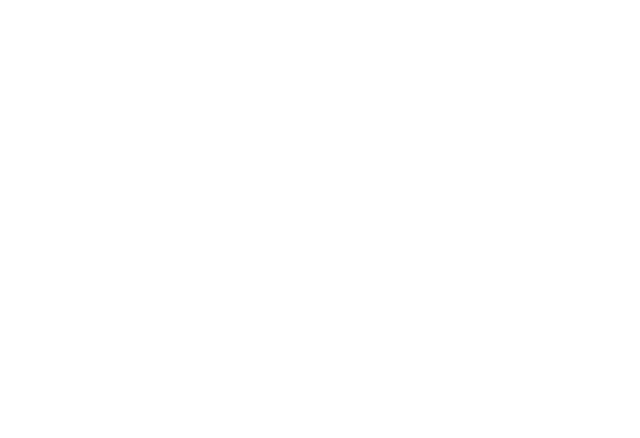
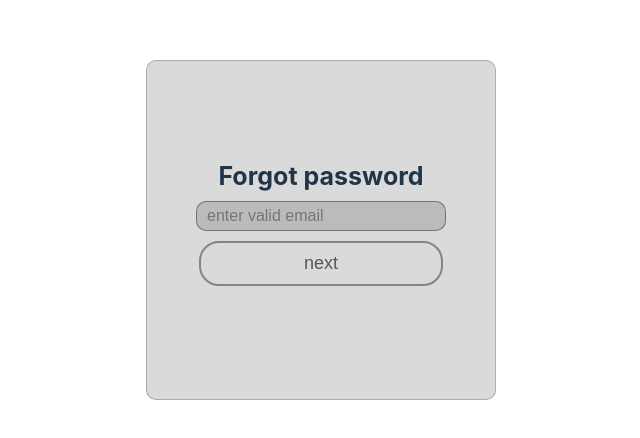
Before and after one commit to Sombhu2022/image_view, a React (Vite) app: page /auth/forgotPassword in a window 1280 px wide. Before the commit this address had no page. Shown: the part 140-578 px from the top of the page, without its empty margins (319-959 px from the left). Built offline with nearby package versions, Linux system fonts and the light colour scheme.

Commit message:
software testing with comment

```diff
--- a/src/App.jsx
+++ b/src/App.jsx
@@ -6,6 +6,9 @@ import Option from './pages/options/Option.jsx'
 import { Toaster } from "react-hot-toast";
 import Login from './pages/auth/login/Login.jsx';
 import Register from './pages/auth/register/register.jsx'
+import ForgotPass from './pages/auth/pass/ForgotPass';
+import Otp from './pages/auth/pass/Otp.jsx';
+import NewPass from './pages/auth/pass/NewPass.jsx';
 
 function App() {
 
@@ -18,6 +21,9 @@ function App() {
         <Route path='/:id' element={<Option/>}/>
         <Route path='/auth/registretion' element={<Register/>}/>
         <Route path='/auth/login' element={<Login/>}/>
+        <Route path='/auth/forgotPassword' element={<ForgotPass/>}/>
+        <Route path='/auth/forgotPassword/otp' element={<Otp/>}/>
+        <Route path='/auth/forgotPassword/newpass' element={<NewPass/>}/>
 
       </Routes>
     </Router>
--- a/src/pages/auth/login/Login.jsx
+++ b/src/pages/auth/login/Login.jsx
@@ -49,6 +49,13 @@ function Login() {
       <input type="email" name="email" id="" placeholder='enter valid Email' onChange={hendleData} />
       <input type="password" name="password" id="" placeholder='enter vaild password ' onChange={hendleData}/>
       <button type='submit'>Log In</button>
+
+      <p>If you loss your password
+         <strong>
+          <Link to={'/auth/forgotPassword'}><span >Forget password</span></Link>
+        </strong>
+      </p>
+      <br />
       <hr />
       <b>If you are not Register  </b>
       <Link to={'/auth/registretion'}><button type=''>Register</button></Link>
--- /dev/null
+++ b/src/pages/auth/pass/ForgotPass.jsx
@@ -0,0 +1,53 @@
+import React, { useState } from 'react'
+import { Link, useNavigate } from 'react-router-dom';
+import './forgot.scss'
+
+function ForgotPass() {
+
+    const [pass , setPass] = useState({});
+    const navigate = useNavigate()
+    const hendleData = (e)=>{
+          setPass({...pass,[e.target.name]:e.target.value})
+     }
+
+    const handleLogin =async (e)=>{
+       e.preventDefault();
+
+       try {
+        //const config = {headers:{'Content-type':'application/json'}, withCedentials:true}
+        const { data } = await axios.post('http://localhost:8080/auth/forgotPassword', pass, {
+          headers: {
+            "Content-Type": "application/json",
+          },
+          withCredentials: true,
+        })
+          toast.success(data.message)
+          console.log('success',data)
+          navigate('/')
+
+       } catch (error) {
+
+        console.log(error)
+        toast.error(error.response.data.message)
+
+       }
+    }
+  return (
+    <div>
+    <div className='forgot_container'>
+    <form action="" className='auth-form' onSubmit={handleLogin}>
+    <b style={{fontSize:"25px" }}>Forgot password</b>
+
+    <input type="email" name="email" id="" placeholder='enter valid email ' onChange={hendleData}/>
+   <Link to={'/auth/forgotPassword/newpass'}> <button type='submit'>next</button>  </Link>
+
+    </form>
+
+  </div>
+
+
+    </div>
+  )
+}
+
+export default ForgotPass
--- /dev/null
+++ b/src/pages/auth/pass/NewPass.jsx
@@ -0,0 +1,19 @@
+import React from 'react'
+
+function NewPass() {
+  return (
+
+  <div className='forgot_container'>
+  <form action="" className='auth-form' onSubmit={handleLogin}>
+  <b style={{fontSize:"25px" }}>Forgot password</b>
+  <input type="password" name="newPassword" id="" placeholder='enter new password ' onChange={hendleData}/>
+  <input type="password" name="confirmNewPassword" id="" placeholder='enter confirm password ' onChange={hendleData}/>
+  <button type='submit'>change password</button>
+
+  </form>
+
+</div>
+  )
+}
+
+export default NewPass
--- /dev/null
+++ b/src/pages/auth/pass/Otp.jsx
@@ -0,0 +1,18 @@
+import React from 'react'
+
+function Otp() {
+  return (
+    <div className='forgot_container'>
+    <form action="" className='auth-form' onSubmit={handleLogin}>
+    <b style={{fontSize:"25px" }}>Forgot password</b>
+
+    <input type="text" name="otp" id="" placeholder='enter valid OTP ' onChange={hendleData}/>
+    <button type='submit'>next</button>
+
+    </form>
+
+  </div>
+  )
+}
+
+export default Otp
--- /dev/null
+++ b/src/pages/auth/pass/forgot.scss
@@ -0,0 +1,10 @@
+div div.forgot_container{
+    display: flex;
+    flex-direction: row;
+    flex-wrap: wrap;
+
+    > form{
+
+        padding-top: 100px;
+     }
+}
--- a/src/pages/options/Option.jsx
+++ b/src/pages/options/Option.jsx
@@ -8,6 +8,7 @@ function Option() {
 	const [image, setImage] = useState({});
 
 	const getData = async () => {
+		// unique image
 		try {
 			const { data } = await axios.get(`http://localhost:8080/api/images/${id}`,{
 				headers: {
```
Also changed, not shown: src/pages/auth/login/login.scss (line endings or trailing spaces), src/pages/home/Home.jsx (line endings or trailing spaces).
